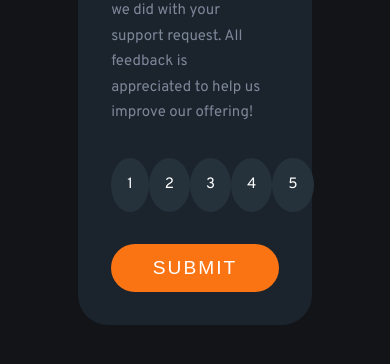
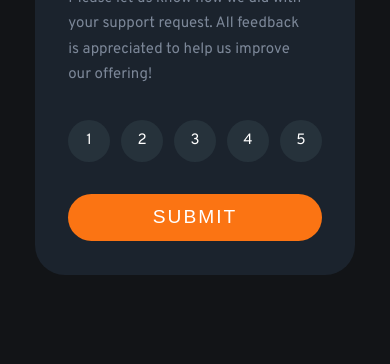
Before and after one commit to AtulKumar0001/Interactive-rating-component, a plain HTML site: page index.html in a window 390 px wide. Shown: the part 372-736 px from the top of the page. Drawn offline with Linux system fonts and the light colour scheme.

Commit message:
Update stykle.css

```diff
--- a/stykle.css
+++ b/stykle.css
@@ -127,3 +127,60 @@ body {
   background-color:white;
   color:hsl(25, 97%, 53%);
 }
+@media (max-width:730px){
+  .card{
+    width:50%;
+  }
+  .card2{
+    width:50%;
+  }
+}
+@media (max-width:630px){
+  .card{
+    width:55%;
+  }
+  .card2{
+    width:55%;
+  }
+}
+@media (max-width:560px){
+  .card{
+    width:60%;
+  }
+  .card2{
+    width:60%;
+  }
+  .para_2{
+    font-size:14px;
+  }
+  .b1,
+  .b2,
+  .b3,
+  .b4,
+  .b5 {
+    width: 1.1rem;
+    height: 1.1rem;
+    padding: .9rem;
+  }
+}
+@media (max-width:510px){
+  .card{
+    width:65%;
+  }
+  .card2{
+    width:70%;
+  }
+  .para_2{
+    font-size:13px;
+  }
+
+  .b1,
+.b2,
+.b3,
+.b4,
+.b5 {
+  width: 1rem;
+  height: 1rem;
+  padding: .8rem;
+}
+}
```
